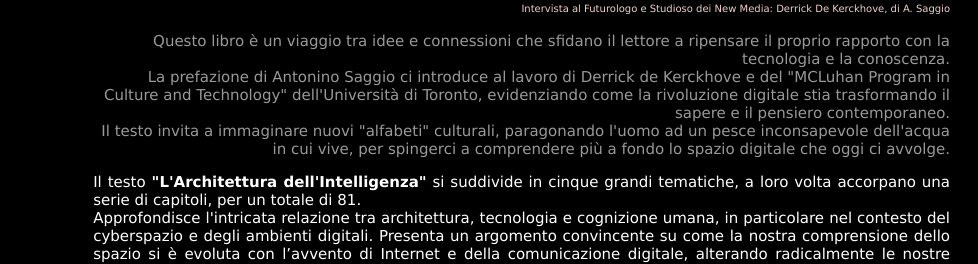
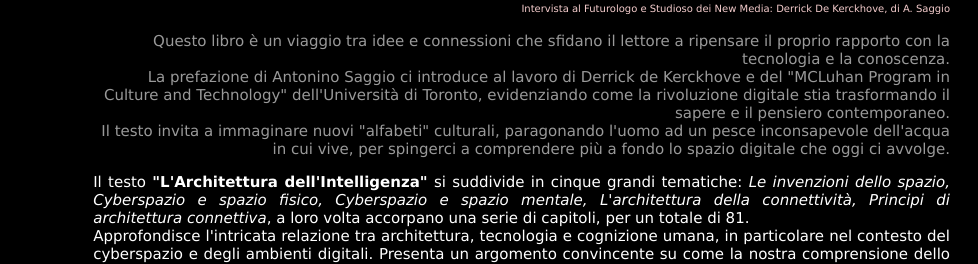
Before and after one commit to giorgiamingotto/giorgiamingotto.github.io, a plain HTML site: page midterm-exam.html in a window 1280 px wide. Shown: the part 1441-1705 px from the top of the page, 302-1280 px from the left. Drawn offline with Linux system fonts and the light colour scheme.

Commit message:
Update midterm-exam.html

```diff
--- a/midterm-exam.html
+++ b/midterm-exam.html
@@ -141,7 +141,7 @@
             </p>
 
 			<p>
-			  Il testo <b>"L'Architettura dell'Intelligenza"</b> si suddivide in cinque grandi tematiche, a loro volta accorpano una serie di capitoli, per un totale di 81.
+			  Il testo <b>"L'Architettura dell'Intelligenza"</b> si suddivide in cinque grandi tematiche: <i>Le invenzioni dello spazio, Cyberspazio e spazio fisico, Cyberspazio e spazio mentale, L'architettura della connettività, Principi di architettura connettiva</i>, a loro volta accorpano una serie di capitoli, per un totale di 81.
 			  <br />Approfondisce l'intricata relazione tra architettura, tecnologia e cognizione umana, in particolare nel contesto del cyberspazio e degli ambienti digitali. Presenta un argomento convincente su come la nostra comprensione dello spazio si è evoluta con l’avvento di Internet e della comunicazione digitale, alterando radicalmente le nostre strutture mentali e le strutture sociali.
 			</p>
 			<p>
```
